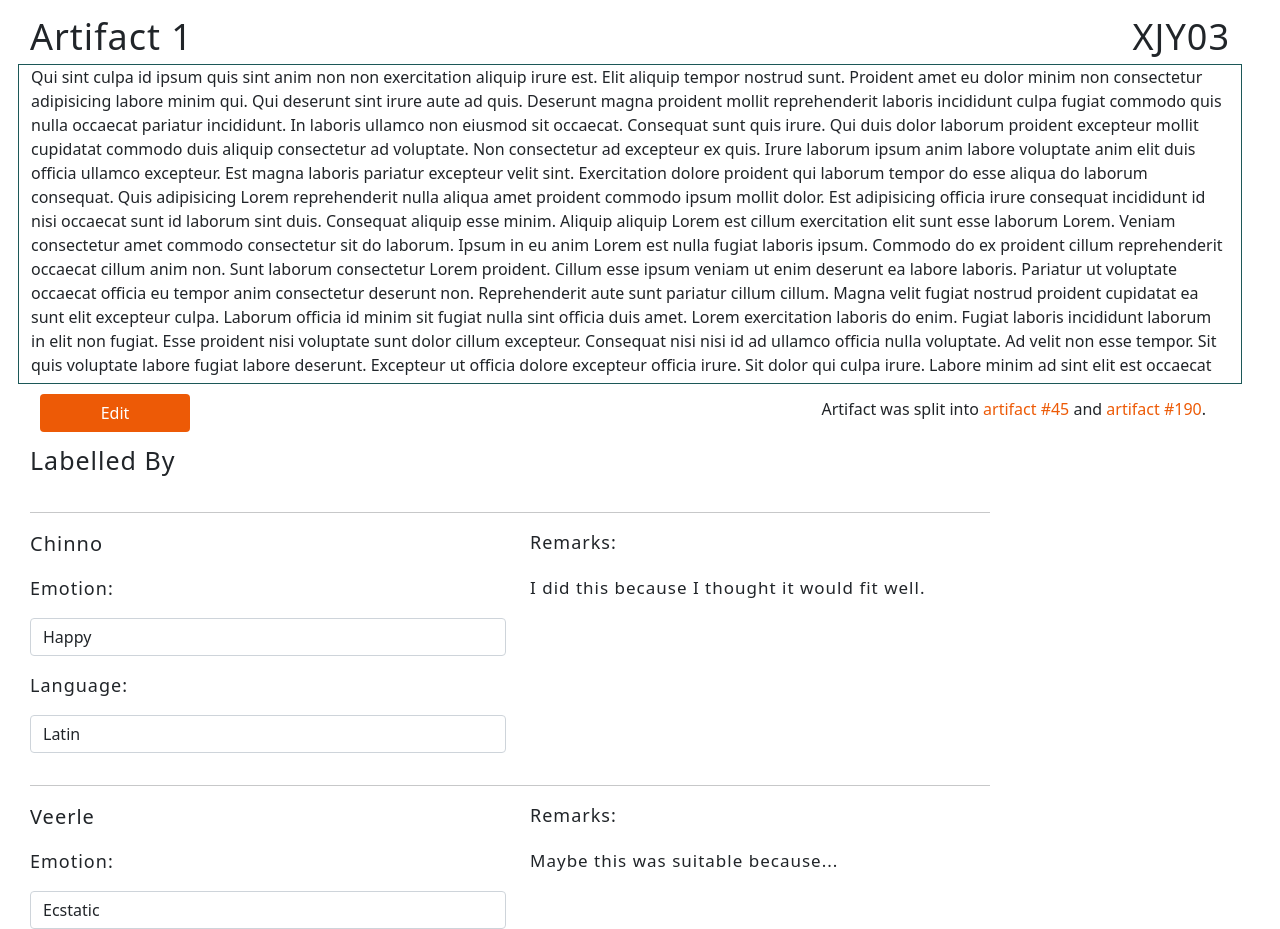
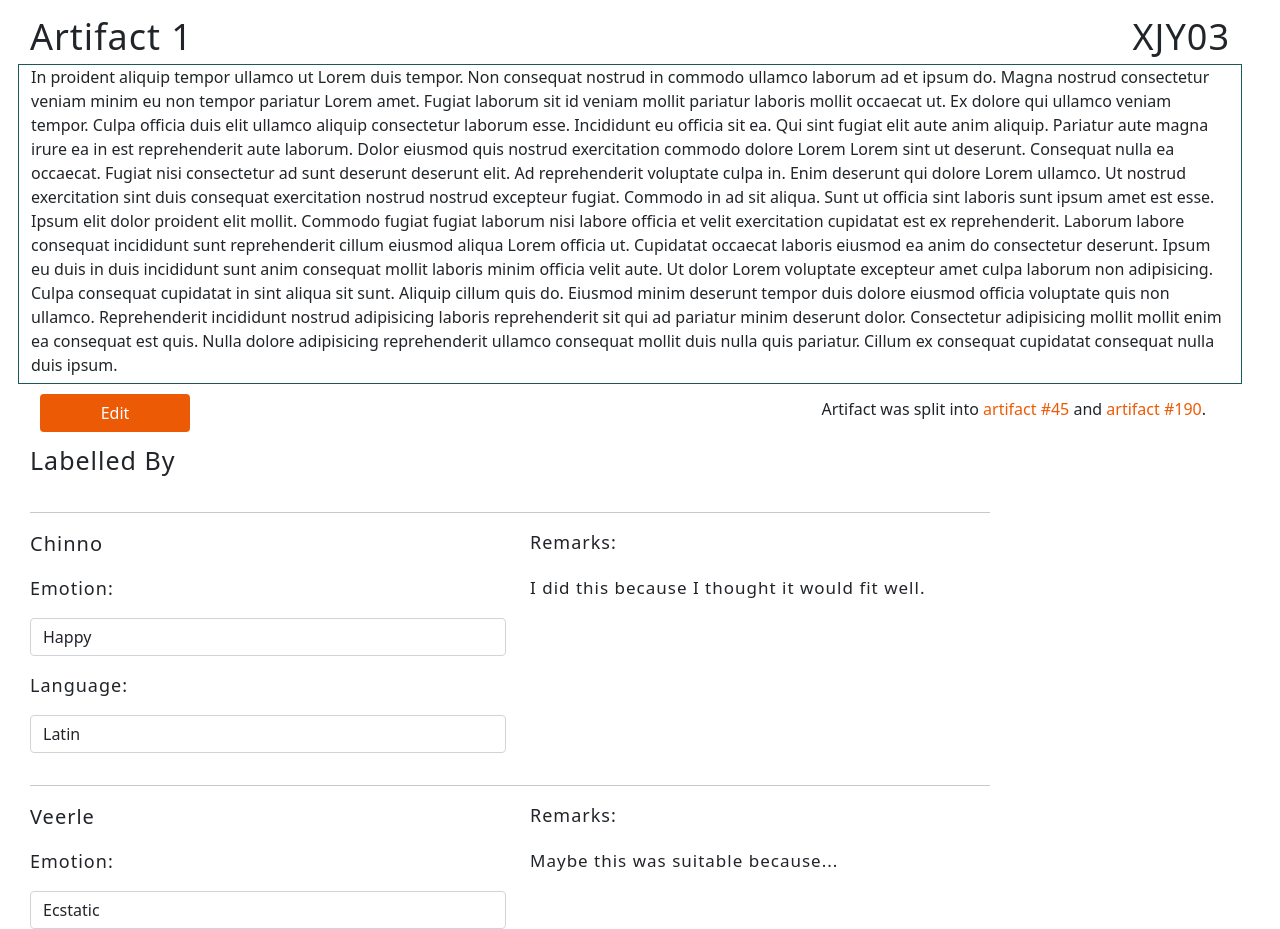
Before and after one commit to muctadir/lama, an Angular app in the folder frontend/: page /singleartifact in a window 1280 px wide. Built offline with nearby package versions, Linux system fonts and the light colour scheme.

Commit message:
Updated single artifact view using Bartjans idea used in labelling-page Work In Progress

```diff
--- a/frontend/src/app/single-artifact-view/single-artifact-view.component.html
+++ b/frontend/src/app/single-artifact-view/single-artifact-view.component.html
@@ -5,7 +5,7 @@
     <div class="row" id="pageTitle">
         <!-- title name -->
         <div id="artifactId" class="col-10">
-            Artifact {{artifactId}}
+            Artifact {{artifact?.getIdentifier()!}}
         </div>
         <!-- Artifact Identifier -->
         <div class="col-2" id="artifactIdentifier">
@@ -16,7 +16,7 @@
     <!-- Container for Artifact -->
     <div class="row">
         <div class = "artifactContainer" id="artifactContainer">
-            <p>{{ artifact }}</p>
+            <p>{{artifact?.getData()!}}</p>
         </div>
         <div class="row" id="editButtonRow">
             <!-- Edit Button -->
--- a/frontend/src/app/single-artifact-view/single-artifact-view.component.ts
+++ b/frontend/src/app/single-artifact-view/single-artifact-view.component.ts
@@ -1,5 +1,10 @@
 import { Component, OnInit } from '@angular/core';
 import { LoremIpsum } from "lorem-ipsum";
+import { LabelFormComponent } from '../label-form/label-form.component';
+import { LabelingDataService } from "app/labeling-data.service";
+import { StringArtifact } from 'app/stringartifact';
+import { LabelType } from 'app/label-type';
+
 
 const lorem = new LoremIpsum({
   sentencesPerParagraph: {
@@ -38,11 +43,9 @@ type label = {
   styleUrls: ['./single-artifact-view.component.scss']
 })
 export class SingleArtifactViewComponent implements OnInit {
-
-  artifactId: Number = 1;
+  artifact?: StringArtifact;
   artifactIdentifier: String = 'XJY03';
   labelers: Array<String> = ["Bartjan", "Veerle"]
-  artifact: String = lorem.generateParagraphs(10);
   allLabels: Array<String> = ['Sad','Ecstatic','Latin','English']
   labelTypes: Array<labelType> = [
     {
@@ -84,15 +87,35 @@ export class SingleArtifactViewComponent implements OnInit {
 
   ]
 
+  constructor(private labelingDataService: LabelingDataService
+    ) { }
+
+  /**
+   * Author Bartjan
+   * ngOnInit runs after the constructor. When the constructor is executed
+   * the artifacts and labels are pulled in
+   */
+  ngOnInit(): void {
+    this.getArtifact()
+  }
+
+   /**
+   * Author: Bartjan
+   * Function which subscribes to the labelingDataService and retrieves the artifact.
+   * It waits for a response and when the response arrives it adds Bartjan
+   * as a labeler and then puts the information into this.artifact.
+   */
+  getArtifact ():void {
+    this.labelingDataService.getArtifact()
+      .subscribe(artifact => {
+        artifact.addLabeler("Bartjan");
+        this.artifact = artifact;
+      });
+    }
 
   notImplemented(){
     alert("This button is not implemented.");
   }
 
 
-  constructor() { }
-
-  ngOnInit(): void {
-  }
-
 }
```
